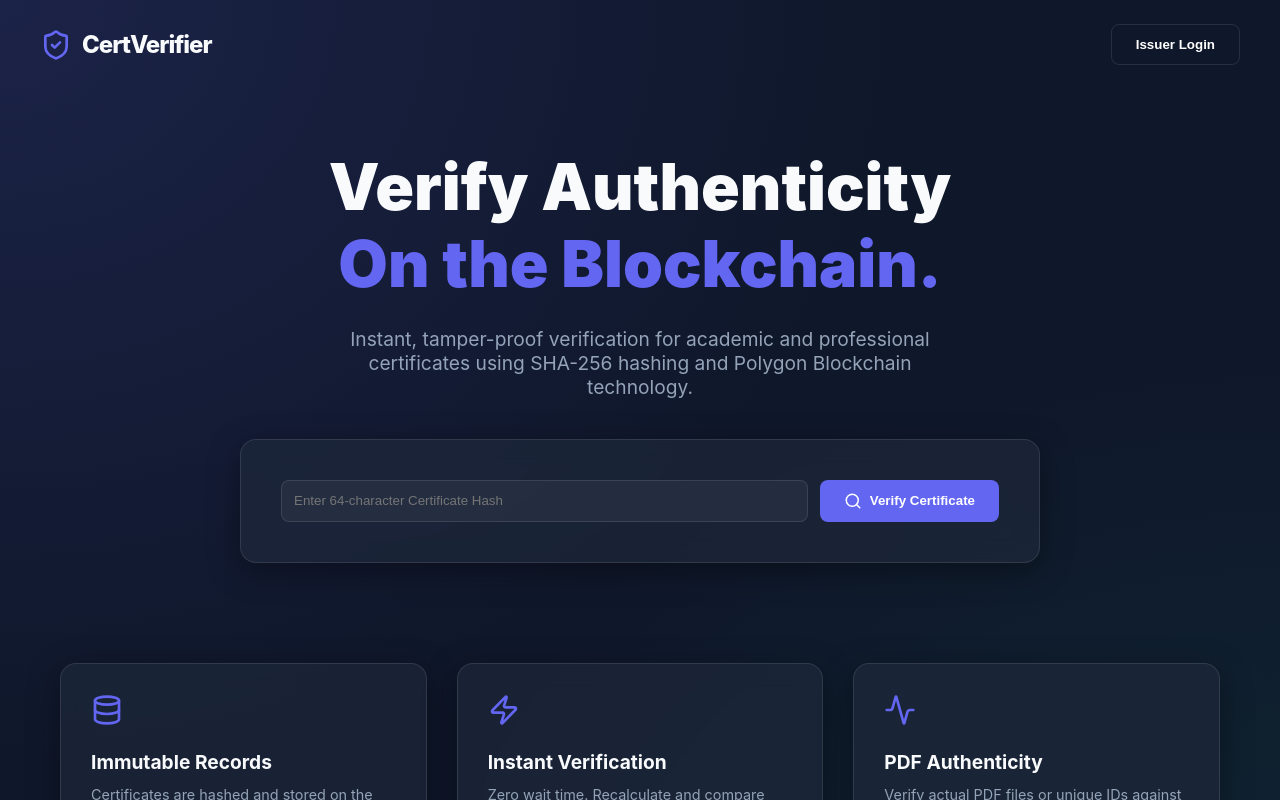
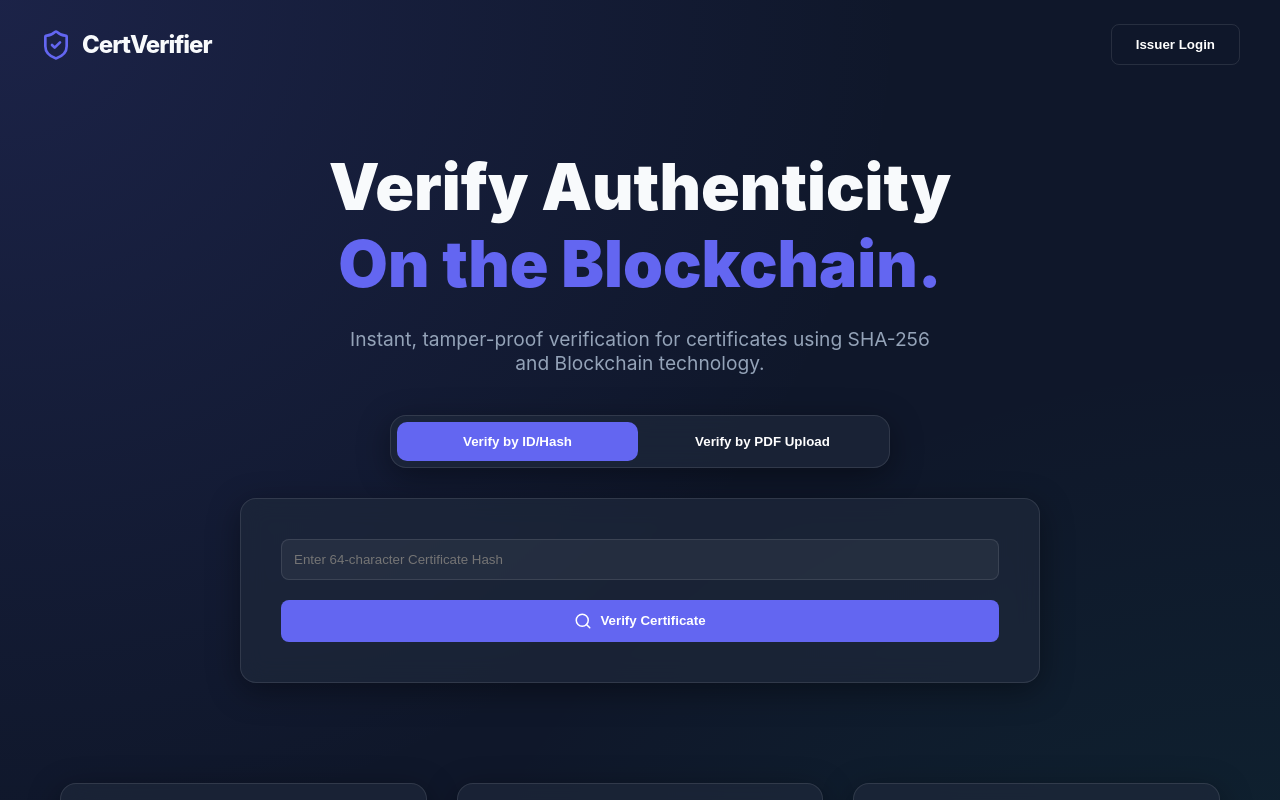
Before and after one commit to TanmoyFRu/Blockchain-Certificate-Verifier, a React app in the folder frontend/: page / in a window 1280 px wide. Shown: the top 800 px of the page. Built offline with nearby package versions, Linux system fonts and the light colour scheme; the HTML template or start-up script is replaced by a standard one.

Commit message:
implement pdf upload verification feature on landing page

```diff
--- a/frontend/src/pages/Verify.jsx
+++ b/frontend/src/pages/Verify.jsx
@@ -1,10 +1,12 @@
 import React, { useState } from 'react';
 import api from '../services/api';
-import { ShieldCheck, Search, Activity, Clock, FileCheck, Database, Zap } from 'lucide-react';
+import { ShieldCheck, Search, Activity, Clock, FileCheck, Database, Zap, Upload } from 'lucide-react';
 import { motion } from 'framer-motion';
 
 const Verify = () => {
     const [hash, setHash] = useState('');
+    const [file, setFile] = useState(null);
+    const [verifyMode, setVerifyMode] = useState('hash'); // 'hash' or 'file'
     const [data, setData] = useState(null);
     const [loading, setLoading] = useState(false);
     const [error, setError] = useState(null);
@@ -15,10 +17,19 @@ const Verify = () => {
         setError(null);
         setData(null);
         try {
-            const res = await api.get(`/certificates/verify/${hash}`);
+            let res;
+            if (verifyMode === 'hash') {
+                res = await api.get(`/certificates/verify/${hash}`);
+            } else {
+                const formData = new FormData();
+                formData.append('file', file);
+                res = await api.post('/certificates/verify-file', formData, {
+                    headers: { 'Content-Type': 'multipart/form-data' }
+                });
+            }
             setData(res.data);
         } catch (err) {
-            setError('Invalid hash or certificate not found');
+            setError(err.response?.data?.detail || 'Verification failed');
         } finally {
             setLoading(false);
         }
@@ -47,11 +58,27 @@ const Verify = () => {
                         <span style={{ color: '#6366f1' }}>On the Blockchain.</span>
                     </motion.h1>
                     <p style={{ color: '#94a3b8', fontSize: '1.2rem', marginBottom: '40px', maxWidth: '600px', margin: '0 auto 40px' }}>
-                        Instant, tamper-proof verification for academic and professional certificates using SHA-256 hashing and Polygon Blockchain technology.
+                        Instant, tamper-proof verification for certificates using SHA-256 and Blockchain technology.
                     </p>
 
+                    <div className="glass-card" style={{ padding: '6px', maxWidth: '500px', margin: '0 auto 30px', display: 'flex', gap: '4px' }}>
+                        <button
+                            onClick={() => { setVerifyMode('hash'); setData(null); setError(null); }}
+                            style={{ flex: 1, padding: '12px', borderRadius: '10px', border: 'none', cursor: 'pointer', background: verifyMode === 'hash' ? 'var(--primary)' : 'transparent', color: 'white', fontWeight: '600', transition: '0.3s' }}
+                        >
+                            Verify by ID/Hash
+                        </button>
+                        <button
+                            onClick={() => { setVerifyMode('file'); setData(null); setError(null); }}
+                            style={{ flex: 1, padding: '12px', borderRadius: '10px', border: 'none', cursor: 'pointer', background: verifyMode === 'file' ? 'var(--primary)' : 'transparent', color: 'white', fontWeight: '600', transition: '0.3s' }}
+                        >
+                            Verify by PDF Upload
+                        </button>
+                    </div>
+
                     <div className="glass-card" style={{ padding: '40px', maxWidth: '800px', margin: '0 auto' }}>
-                        <form onSubmit={handleVerify} style={{ display: 'flex', gap: '12px' }}>
+                        <form onSubmit={handleVerify} style={{ display: 'flex', flexDirection: 'column', gap: '20px' }}>
+                            {verifyMode === 'hash' ? (
                                 <input
                                     type="text"
                                     placeholder="Enter 64-character Certificate Hash"
@@ -60,7 +87,20 @@ const Verify = () => {
                                     onChange={(e) => setHash(e.target.value)}
                                     required
                                 />
-                            <button type="submit" className="btn-primary" style={{ display: 'flex', alignItems: 'center', gap: '8px', whiteSpace: 'nowrap' }}>
+                            ) : (
+                                <div style={{ border: '2px dashed var(--glass-border)', borderRadius: '16px', padding: '40px', textAlign: 'center', background: 'rgba(255,255,255,0.02)' }}>
+                                    <Upload size={32} color="#6366f1" style={{ marginBottom: '16px' }} />
+                                    <input
+                                        type="file"
+                                        accept=".pdf"
+                                        onChange={(e) => setFile(e.target.files[0])}
+                                        style={{ display: 'block', margin: '0 auto 10px' }}
+                                        required
+                                    />
+                                    <p style={{ color: '#94a3b8', fontSize: '14px' }}>Upload the original certificate PDF to verify its hash</p>
+                                </div>
+                            )}
+                            <button type="submit" className="btn-primary" style={{ display: 'flex', alignItems: 'center', justifyContent: 'center', gap: '8px' }}>
                                 <Search size={18} /> {loading ? 'Verifying...' : 'Verify Certificate'}
                             </button>
                         </form>
@@ -76,11 +116,11 @@ const Verify = () => {
                                 <div style={{ display: 'grid', gridTemplateColumns: '1fr 1fr', gap: '20px', textAlign: 'left' }}>
                                     <div className="glass-card" style={{ padding: '20px' }}>
                                         <p style={{ color: '#94a3b8', fontSize: '12px', textTransform: 'uppercase' }}>Recipient</p>
-                                        <p style={{ fontSize: '18px', fontWeight: '600' }}>{data.local_record.owner_name}</p>
+                                        <p style={{ fontSize: '18px', fontWeight: '600' }}>{data.local_record?.owner_name || 'Verified Link'}</p>
                                     </div>
                                     <div className="glass-card" style={{ padding: '20px' }}>
                                         <p style={{ color: '#94a3b8', fontSize: '12px', textTransform: 'uppercase' }}>Credential Name</p>
-                                        <p style={{ fontSize: '18px', fontWeight: '600' }}>{data.local_record.course_name}</p>
+                                        <p style={{ fontSize: '18px', fontWeight: '600' }}>{data.local_record?.course_name || 'Authentic Record'}</p>
                                     </div>
                                 </div>
 
@@ -95,7 +135,7 @@ const Verify = () => {
                                         </div>
                                         <div style={{ textAlign: 'right' }}>
                                             <p style={{ fontSize: '12px', color: '#94a3b8' }}>Issue Date</p>
-                                            <p style={{ fontSize: '14px' }}>{new Date(data.local_record.created_at).toLocaleDateString()}</p>
+                                            <p style={{ fontSize: '14px' }}>{data.local_record ? new Date(data.local_record.created_at).toLocaleDateString() : 'Confirmed'}</p>
                                         </div>
                                     </div>
                                 </div>
```
Lines whose indentation alone changed are shown as unchanged.
